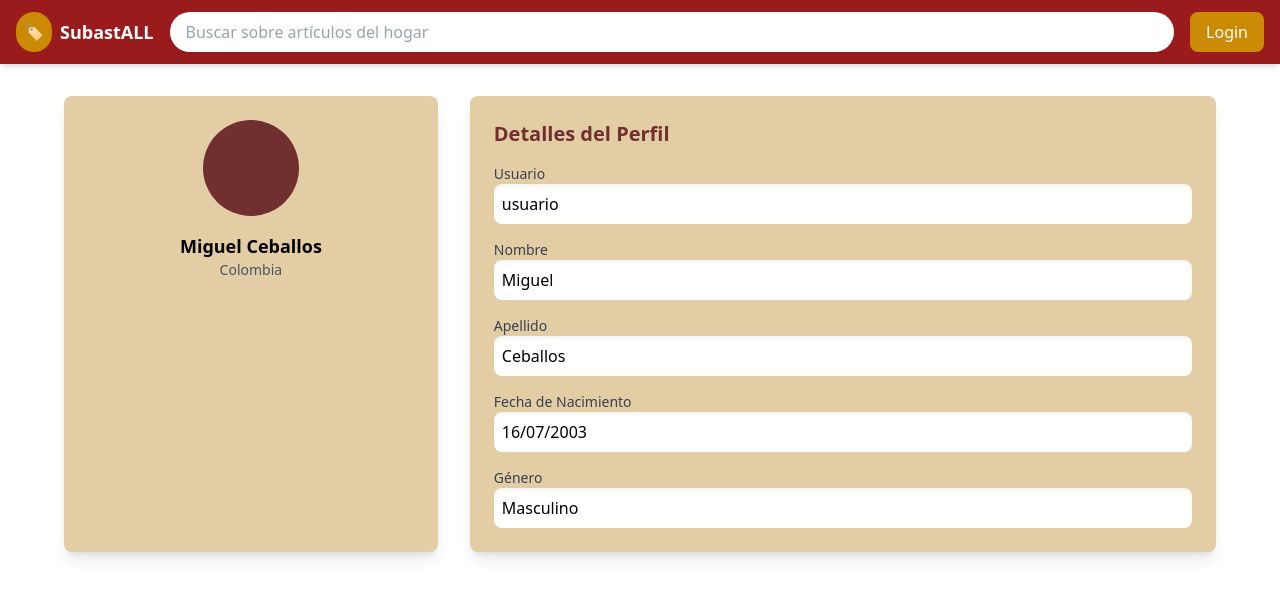
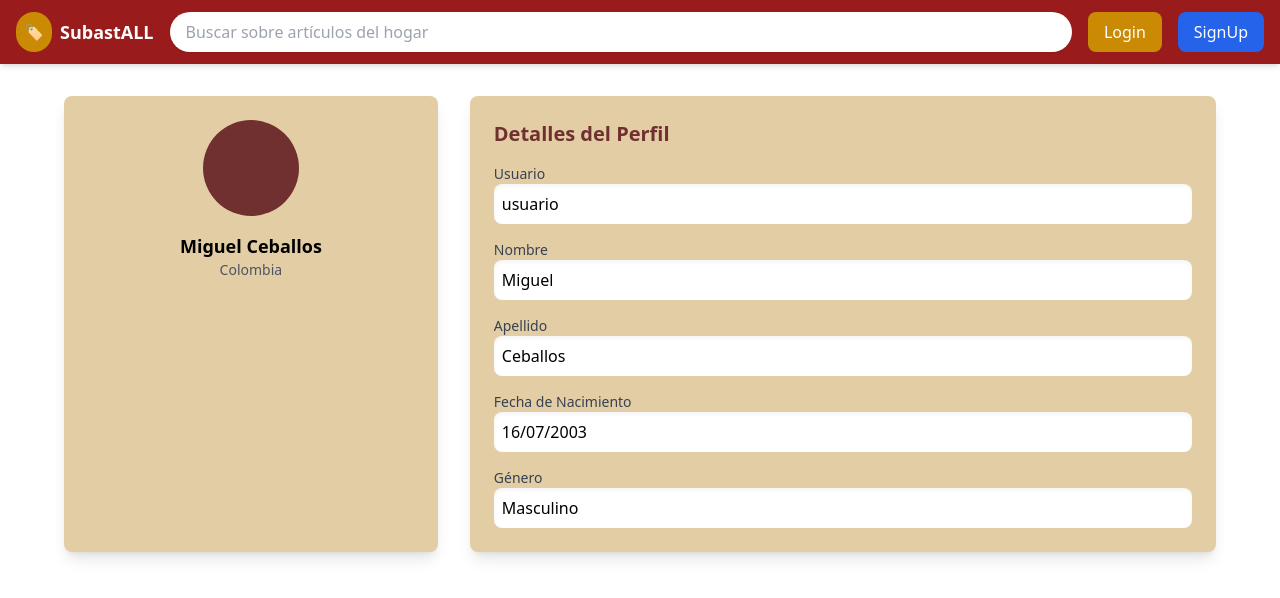
Before and after one commit to juancursed/fronted_subastall, a React (Vite) app: page /Profile in a window 1280 px wide. Shown: the top 598 px of the page. Built offline with nearby package versions, Linux system fonts and the light colour scheme.

Commit message:
Implementación de Formulario de SignUp

```diff
--- a/src/App.tsx
+++ b/src/App.tsx
@@ -2,7 +2,7 @@
 import { BrowserRouter, Routes, Route } from 'react-router-dom';
 import { HomePage } from './components/Home/Home';
 import LoginForm  from './components/LoginForm/LoginForm'; // Asegúrate de crear este componente
-import SignUp from './components/SignUp/SignUp'
+import SignUp from './components/SignUp/SignUp';
 import {Profile} from './components/Profile/Profile';
 import { SubastaPage } from './components/SubastaPage/SubastaPage'
 import { AuthProvider } from './types/AuthContext';
--- a/src/components/LoginForm/LoginForm.tsx
+++ b/src/components/LoginForm/LoginForm.tsx
@@ -89,6 +89,7 @@ const LoginForm = () => {
           <a
             href="#"
             className="text-sm text-red-600 hover:underline font-medium"
+            onClick={() => navigate('/SignUp')}
           >
             Crear cuenta nueva
           </a>
--- a/src/components/Navbar/Navbar.tsx
+++ b/src/components/Navbar/Navbar.tsx
@@ -44,12 +44,18 @@ export const Navbar: React.FC = () => {
         {/* Botón Login o Iconos de Usuario */}
         <div className="flex items-center space-x-4">
   {!token ? (
+    <>
       <button
         onClick={handleLogin}
-
         className="bg-yellow-600 hover:bg-yellow-700 text-white px-4 py-2 rounded-lg transition duration-300 ease-in-out">
         Login
       </button>
+      <button
+        onClick={() => navigate('/SignUp')}
+        className="bg-blue-600 hover:bg-blue-700 text-white px-4 py-2 rounded-lg transition duration-300 ease-in-out">
+        SignUp
+      </button>
+    </>
   ) : (
     <>
       {/* Icono de Notificaciones */}
--- a/src/components/SignUp/SignUp.tsx
+++ b/src/components/SignUp/SignUp.tsx
@@ -2,6 +2,7 @@ import React, { useState } from 'react';
 
 import { register } from '../../services/auth/loginService';
 import { RegisterRequest } from '../../types/Auth';
+import { useNavigate } from 'react-router-dom';
 
 // interface LoginFormProps {
 //   FormHandle: React.Dispatch<React.SetStateAction<string>>;
@@ -10,6 +11,7 @@ import { RegisterRequest } from '../../types/Auth';
 
 // export const SignUpForm: React.FC<LoginFormProps> = ({ FormHandle }) =>{
 const SignUpForm = () =>{
+  const navigate = useNavigate();
   const [firstname, setFirstname] = useState('');
   const [lastname, setLastname] = useState('');
   const [username, setUsername] = useState('');
@@ -32,8 +34,11 @@ const SignUpForm = () =>{
   };
 
   return (
-    <div className="h-screen bg-red-300 flex items-center justify-center" style={{ backgroundImage: 'url("/path/to/your/background.jpg")', backgroundSize: 'cover' }}>
+    <div className="min-h-screen flex items-center justify-center bg-gradient-to-r from-red-400 to-red-800" /*style={{ backgroundImage: 'url("/path/to/your/background.jpg")', backgroundSize: 'cover' }}*/>
       <div className="bg-[#E3CDA4] rounded-lg shadow-lg p-8 w-full max-w-md">
+      <h2 className="text-2xl font-semibold text-center mb-6 text-brown-800">
+          SubastALL <span className="text-xl">🔨</span>
+        </h2>
         <h2 className="text-center text-2xl font-bold mb-4">Crear Cuenta</h2>
         <form onSubmit={handleRegister} className="space-y-4">
           <div className="form-controll">
@@ -115,7 +120,9 @@ const SignUpForm = () =>{
         </form>
         <p className="text-center mt-4 text-sm text-gray-600">
           ¿Ya tienes cuenta?{" "}
-          <span className="text-yellow-700 cursor-pointer underline">
+          <span
+            onClick={() => navigate('/login')}
+            className="text-yellow-700 cursor-pointer underline">
             Inicia sesión aquí
           </span>
         </p>
```
Lines whose indentation alone changed are shown as unchanged.
